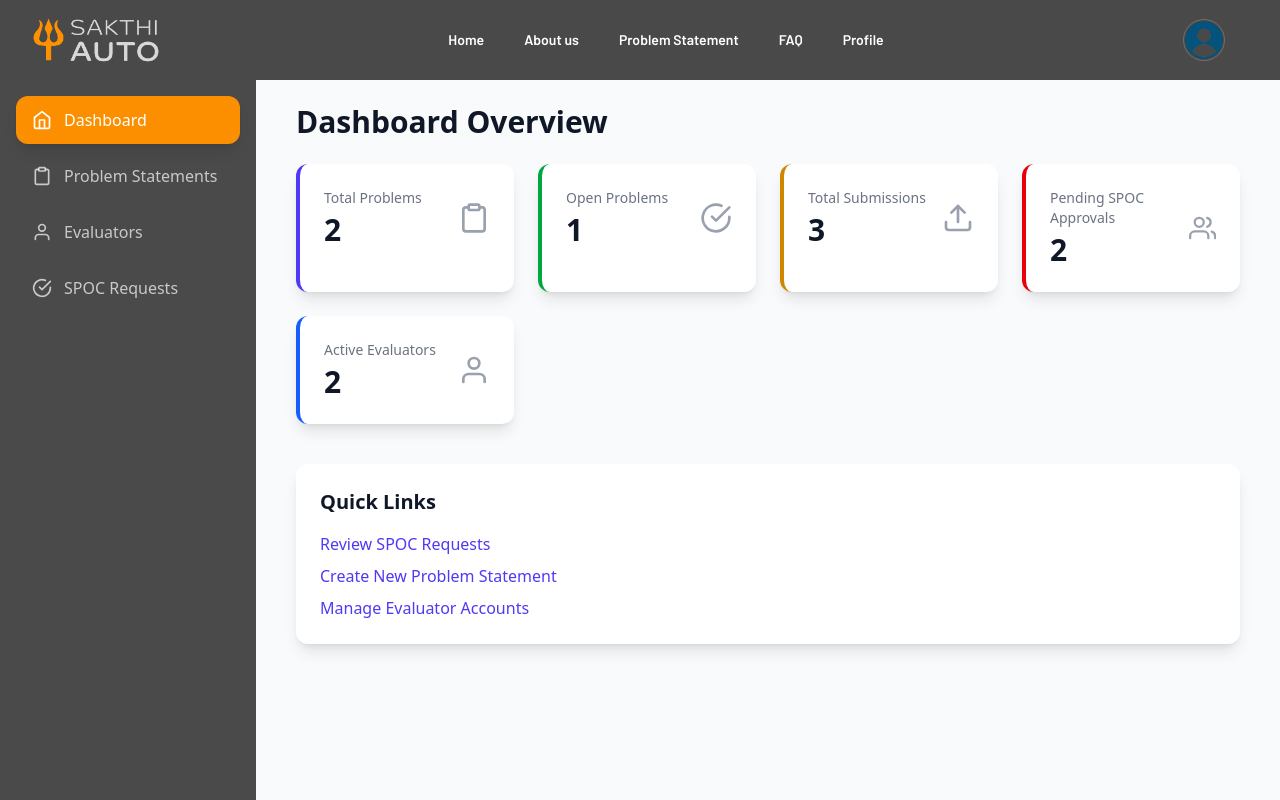
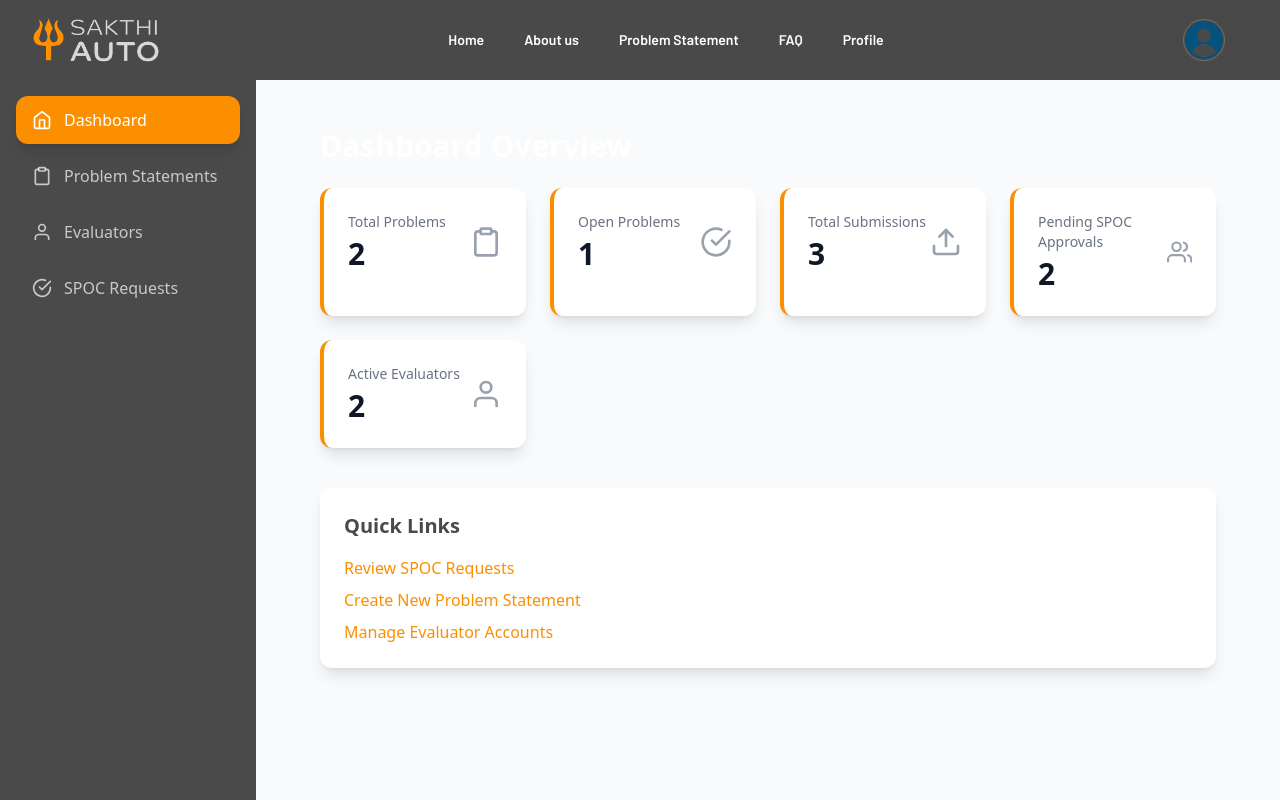
Before and after one commit to damodara2006/Project_SFS, a React (Vite) app in the folder frontend/: page /admin/dashboard in a window 1280 px wide. Shown: the top 800 px of the page. Built offline with nearby package versions, Linux system fonts and the light colour scheme.

Commit message:
style: enhance AdminDashboard and SpocApprovals UI with improved color scheme and layout

```diff
--- a/frontend/src/pages/Admin/AdminDashboard.jsx
+++ b/frontend/src/pages/Admin/AdminDashboard.jsx
@@ -27,47 +27,47 @@ const AdminDashboard = () => {
   const totalEvaluators = mockUsers.filter(u => u.role === 'Evaluator').length;
 
   return (
-    <div>
-      <h1 className="text-3xl font-bold text-gray-900 mb-6">Dashboard Overview</h1>
+    <div className="min-h-screen p-6">
+      <h1 className="text-3xl font-bold mb-6 text-[#ffffff]">Dashboard Overview</h1>
       <div className="grid grid-cols-1 sm:grid-cols-2 lg:grid-cols-4 gap-6">
         <StatCard
           title="Total Problems"
           value={totalProblems}
-            icon={FiClipboard}
-            color="border-indigo-600"
+          icon={(props) => <FiClipboard {...props} className={`${props.className} text-[#fc8f00]`} />}
+          color="border-[#fc8f00]"
         />
         <StatCard
           title="Open Problems"
           value={openProblems}
-            icon={FiCheckCircle}
-            color="border-green-600"
+          icon={(props) => <FiCheckCircle {...props} className={`${props.className} text-[#fc8f00]`} />}
+          color="border-[#fc8f00]"
         />
         <StatCard
           title="Total Submissions"
           value={totalSubmissions}
-            icon={FiUpload}
-            color="border-yellow-600"
+          icon={(props) => <FiUpload {...props} className={`${props.className} text-[#fc8f00]`} />}
+          color="border-[#fc8f00]"
         />
         <StatCard
           title="Pending SPOC Approvals"
           value={pendingApprovals}
-            icon={FiUsers}
-            color="border-red-600"
+          icon={(props) => <FiUsers {...props} className={`${props.className} text-[#fc8f00]`} />}
+          color="border-[#fc8f00]"
         />
         <StatCard
           title="Active Evaluators"
           value={totalEvaluators}
-            icon={FiUser}  /* This was causing the error */
-            color="border-blue-600"
+          icon={(props) => <FiUser {...props} className={`${props.className} text-[#fc8f00]`} />}
+          color="border-[#fc8f00]"
         />
       </div>
 
       <div className="mt-10 bg-white p-6 rounded-xl shadow-lg">
-        <h2 className="text-xl font-bold text-gray-900 mb-4">Quick Links</h2>
+        <h2 className="text-xl font-bold mb-4 text-[#4a4a4a]">Quick Links</h2>
         <ul className="space-y-2">
-            <li><a href="/admin/spoc-approvals" className="text-indigo-600 hover:text-indigo-800 font-medium">Review SPOC Requests</a></li>
-            <li><a href="/admin/problems/create" className="text-indigo-600 hover:text-indigo-800 font-medium">Create New Problem Statement</a></li>
-            <li><a href="/admin/evaluators" className="text-indigo-600 hover:text-indigo-800 font-medium">Manage Evaluator Accounts</a></li>
+          <li><a href="/admin/spoc-approvals" className="font-medium text-[#fc8f00]">Review SPOC Requests</a></li>
+          <li><a href="/admin/problems/create" className="font-medium text-[#fc8f00]">Create New Problem Statement</a></li>
+          <li><a href="/admin/evaluators" className="font-medium text-[#fc8f00]">Manage Evaluator Accounts</a></li>
         </ul>
       </div>
     </div>
--- a/frontend/src/pages/Admin/SpocApprovals.jsx
+++ b/frontend/src/pages/Admin/SpocApprovals.jsx
@@ -23,18 +23,48 @@ const SpocApprovals = () => {
   };
 
   const columns = [
-    { header: 'College Name', accessor: 'collegeName' },
-    { header: 'SPOC Email', accessor: 'email' },
-    { header: 'Date Requested', cell: (row) => new Date(row.dateRequested).toLocaleDateString() },
-    { header: 'Status', cell: (row) => <StatusBadge status={row.status} /> },
+    {
+      header: 'College Name',
+      accessor: 'collegeName',
+      cell: (row) => <span className="text-[#4a4a4a]">{row.collegeName}</span>,
+    },
+    {
+      header: 'SPOC Email',
+      accessor: 'email',
+      cell: (row) => <span className="text-[#4a4a4a]">{row.email}</span>,
+    },
+    {
+      header: 'Date Requested',
+      cell: (row) => (
+        <span className="text-[#4a4a4a]">{new Date(row.dateRequested).toLocaleDateString()}</span>
+      ),
+    },
+    {
+      header: 'Status',
+      cell: (row) => (
+        <div className="text-[#4a4a4a]">
+          <StatusBadge status={row.status} />
+        </div>
+      ),
+    },
     {
       header: 'Actions',
       cell: (row) => (
         <div className="flex space-x-2">
-          <Button variant="primary" size="sm" onClick={() => handleApprove(row)} className="flex items-center">
+          <Button
+            variant="primary"
+            size="sm"
+            onClick={() => handleApprove(row)}
+            className="flex items-center bg-[#fc8f00] text-[#ffffff] hover:opacity-95"
+          >
             <FiCheck className="w-4 h-4 mr-1" /> Approve
           </Button>
-          <Button variant="danger" size="sm" onClick={() => handleReject(row)} className="flex items-center">
+          <Button
+            variant="danger"
+            size="sm"
+            onClick={() => handleReject(row)}
+            className="flex items-center bg-[#ffffff] text-[#4a4a4a] border border-gray-200 hover:bg-gray-50"
+          >
             <FiX className="w-4 h-4 mr-1" /> Reject
           </Button>
         </div>
@@ -43,11 +73,18 @@ const SpocApprovals = () => {
   ];
 
   return (
-    <div className="space-y-6">
-      <h1 className="text-3xl font-bold text-gray-900">SPOC Approval Requests</h1>
-      <p className="text-gray-600">Review and verify college SPOC (Single Point of Contact) requests. Approval creates the necessary College and SPOC User accounts.</p>
+    <div className="p-6 space-y-6 bg-white text-[#4a4a4a] min-h-screen">
+      <div>
+        <h1 className="text-3xl font-bold text-[#4a4a4a]">SPOC Approval Requests</h1>
+        <div className="mt-2 h-1 w-24 rounded bg-[#fc8f00]" />
+        <p className="mt-3 text-sm text-[#4a4a4a] opacity-80 max-w-3xl">
+          Review and verify college SPOC (Single Point of Contact) requests. Approval creates the necessary College and SPOC User accounts.
+        </p>
+      </div>
 
-      <DataTable columns={columns} data={pendingRequests} />
+      <div className="bg-white border border-gray-100 rounded-lg shadow-sm p-4">
+        <DataTable columns={columns} data={pendingRequests} />
+      </div>
     </div>
   );
 };
```
Lines whose indentation alone changed are shown as unchanged.
